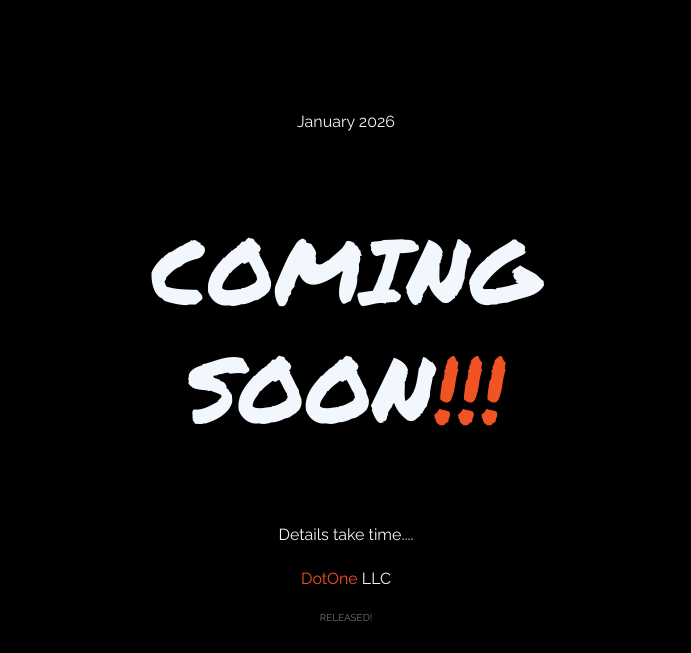
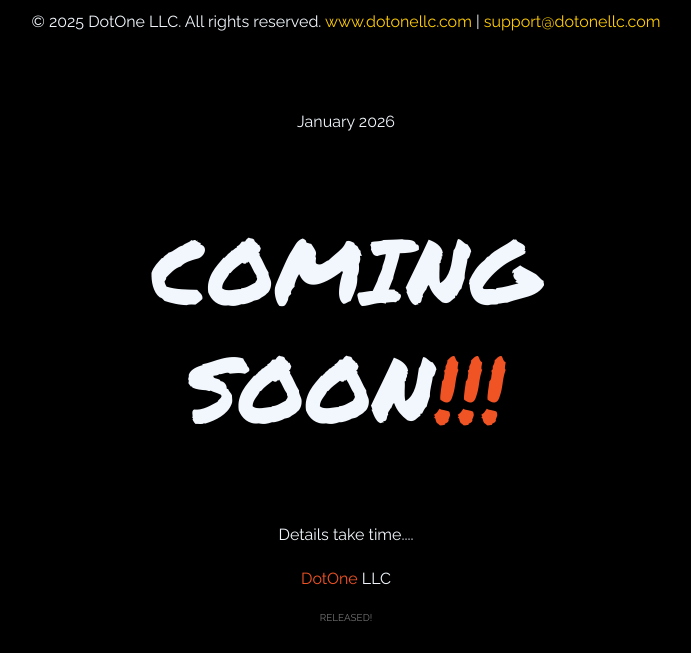
Before and after one commit to ze3zo00/DotOneLLC, a plain HTML site: page index.html in a window 1280 px wide. Shown: the top 653 px of the page, without its empty margins (294-985 px from the left). Drawn offline with Linux system fonts and the light colour scheme.

Commit message:
Update index.html to include footer section
Added footer with copyright information and links.

```diff
--- a/index.html
+++ b/index.html
@@ -5,7 +5,7 @@
     <meta charset="UTF-8">
     <meta http-equiv="X-UA-Compatible" content="IE=edge">
     <meta name="viewport" content="width=device-width, initial-scale=1.0">
-    <title>DotOneLLC </title>
+    <title>Zezo </title>
 
     <!--     <link href="https://maxcdn.bootstrapcdn.com/font-awesome/4.7.0/css/font-awesome.min.css" rel="stylesheet"
         integrity="sha384-wvfXpqpZZVQGK6TAh5PVlGOfQNHSoD2xbE+QkPxCAFlNEevoEH3Sl0sibVcOQVnN" crossorigin="anonymous"> -->
@@ -46,11 +46,25 @@
                 <a href=""><i class="fa-brands fa-dev"></i></a>
 
 
+
+
             </div>
 
+
+
         </div>
+
+
     </div>
+          <!-- Footer -->
+            <footer style="text-align:center;">
+                <div class="footer-inner">© 2025 DotOne LLC. All rights reserved. <a href="https://www.dotonellc.com"
+                        style="color: #ffcc00; text-decoration: none;">www.dotonellc.com</a> | <a href="mailto:support@dotonellc.com"
+                        style="color: #ffcc00; text-decoration: none;">support@dotonellc.com</a>
+                </div>
+            </footer>
 
 </body>
 
+
 </html>
```
Lines whose indentation alone changed are shown as unchanged.
